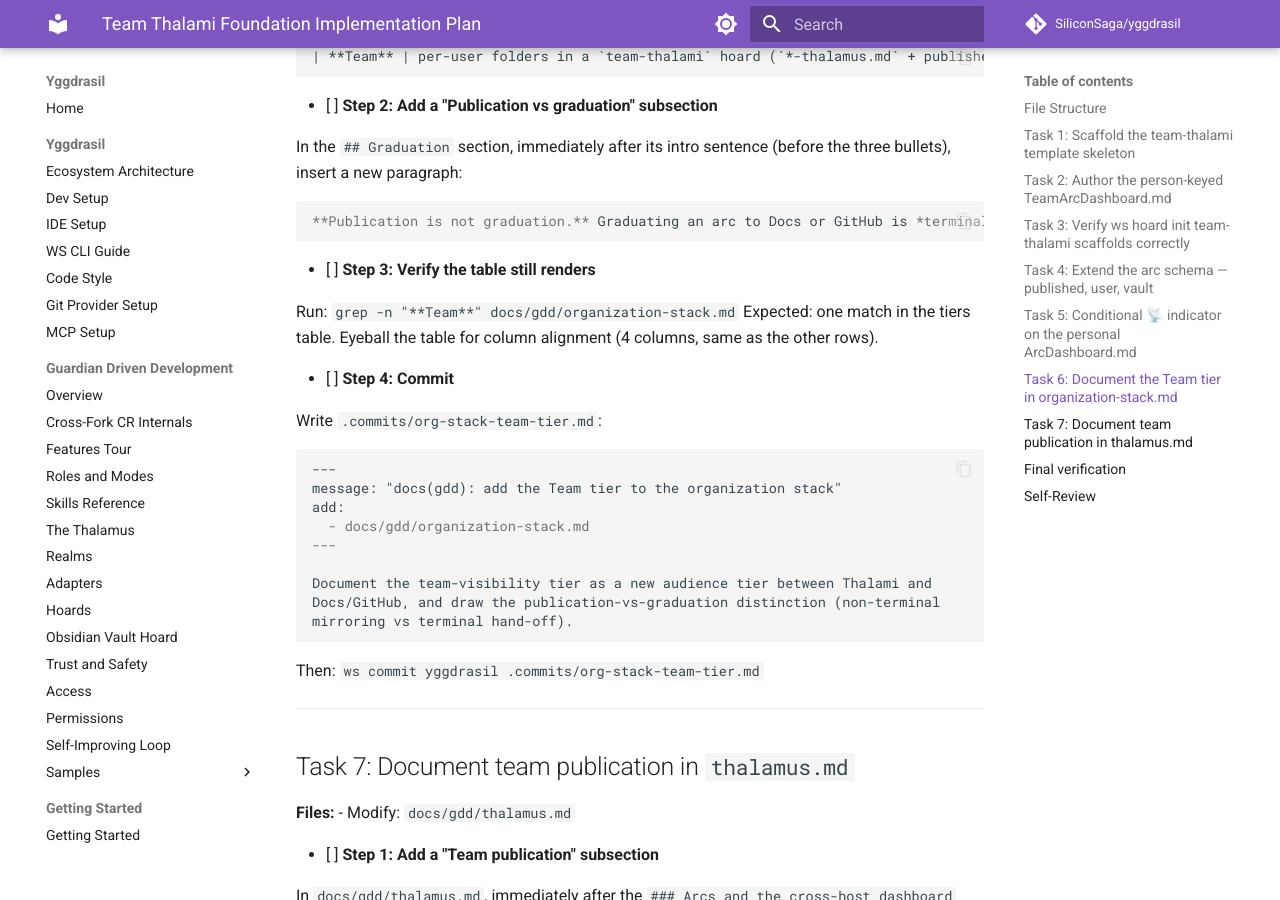
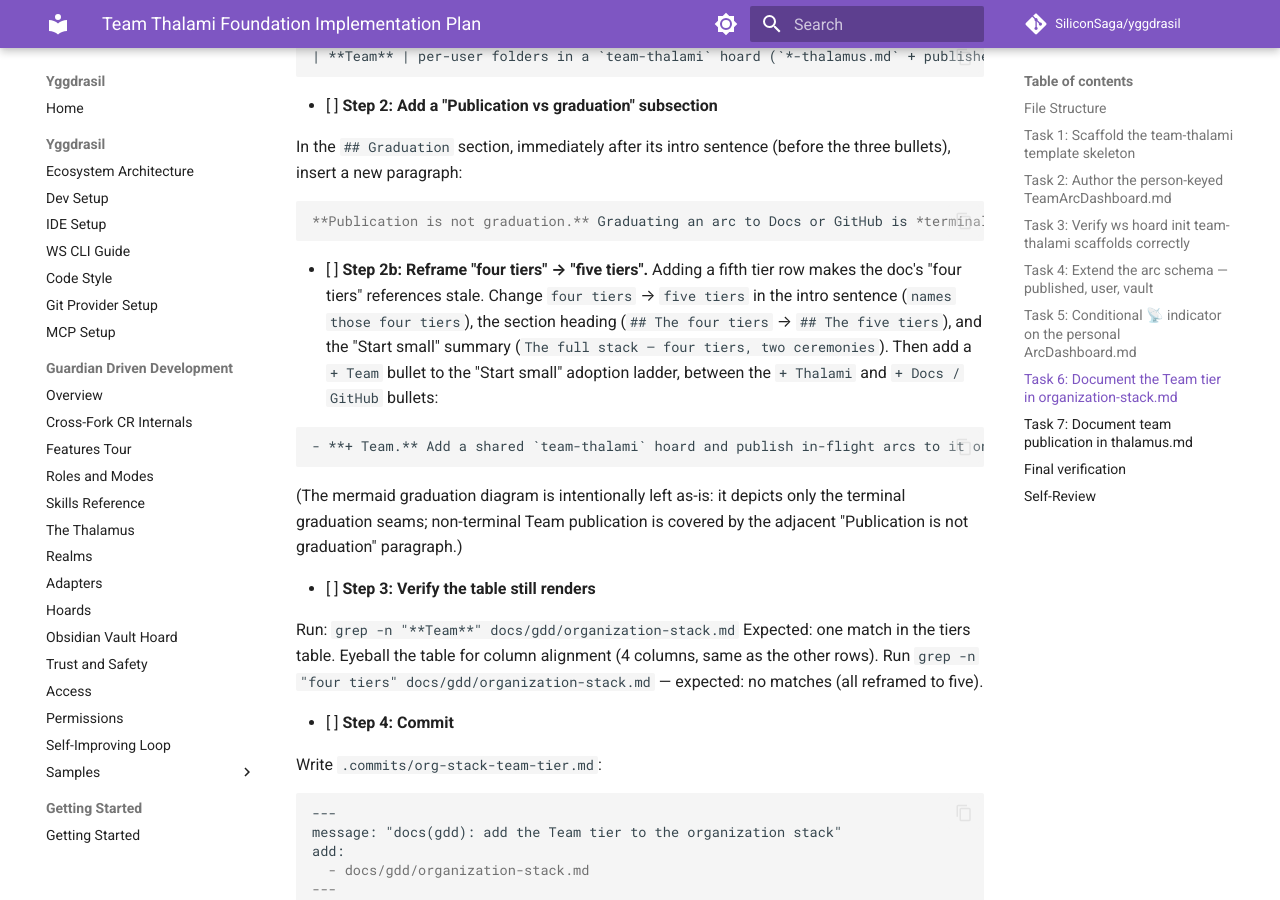
Before and after one commit to SiliconSaga/yggdrasil, an MkDocs documentation site: the page built from docs/plans/2026-06-01-team-thalami-foundation-plan.md, in a window 1280 px wide and 900 px high, scrolled down 10431 px. Built offline with MkDocs 1.6.1 and Material for MkDocs 9.7.7, drawn with Linux system fonts in a browser that asks for light colours; comment, search, counter and statistics services are not loaded.

Commit message:
docs(gdd): sync Plan 1 Task 6 with the five-tier reframing
Record the review follow-up that landed in the org-stack doc: Task 6 now also
reframes "four tiers" → "five tiers" and adds a "+ Team" step to the Start
small adoption ladder, with a note that the mermaid graduation diagram is left
unchanged on purpose.

Co-Authored-By: Claude Opus 4.7 <noreply@anthropic.com>

````diff
--- a/docs/plans/2026-06-01-team-thalami-foundation-plan.md
+++ b/docs/plans/2026-06-01-team-thalami-foundation-plan.md
@@ -489,10 +489,18 @@ In the `## Graduation` section, immediately after its intro sentence (before the
 **Publication is not graduation.** Graduating an arc to Docs or GitHub is *terminal* — the arc closes as `promoted`. Publishing an arc to the **Team** tier is *non-terminal*: the arc stays in flight, you keep working it on your personal side, and a live projection is mirrored to the team `team-thalami` hoard. A `published: true` flag (orthogonal to the lifecycle `status`) marks it; the personal `ArcDashboard` shows a 📡 on published arcs. Full design: [team-thalami tier design doc](../plans/2026-06-01-team-thalami-tier-design.md).
 ```
 
+- [ ] **Step 2b: Reframe "four tiers" → "five tiers".** Adding a fifth tier row makes the doc's "four tiers" references stale. Change `four tiers` → `five tiers` in the intro sentence (`names those four tiers`), the section heading (`## The four tiers` → `## The five tiers`), and the "Start small" summary (`The full stack — four tiers, two ceremonies`). Then add a `+ Team` bullet to the "Start small" adoption ladder, between the `+ Thalami` and `+ Docs / GitHub` bullets:
+
+```
+- **+ Team.** Add a shared `team-thalami` hoard and publish in-flight arcs to it once your team wants visibility into each other's work. Builds on Thalami arcs; publication is non-terminal — you keep working the arc on your personal side.
+```
+
+(The mermaid graduation diagram is intentionally left as-is: it depicts only the terminal graduation seams; non-terminal Team publication is covered by the adjacent "Publication is not graduation" paragraph.)
+
 - [ ] **Step 3: Verify the table still renders**
 
 Run: `grep -n "**Team**" docs/gdd/organization-stack.md`
-Expected: one match in the tiers table. Eyeball the table for column alignment (4 columns, same as the other rows).
+Expected: one match in the tiers table. Eyeball the table for column alignment (4 columns, same as the other rows). Run `grep -n "four tiers" docs/gdd/organization-stack.md` — expected: no matches (all reframed to five).
 
 - [ ] **Step 4: Commit**
 
````
